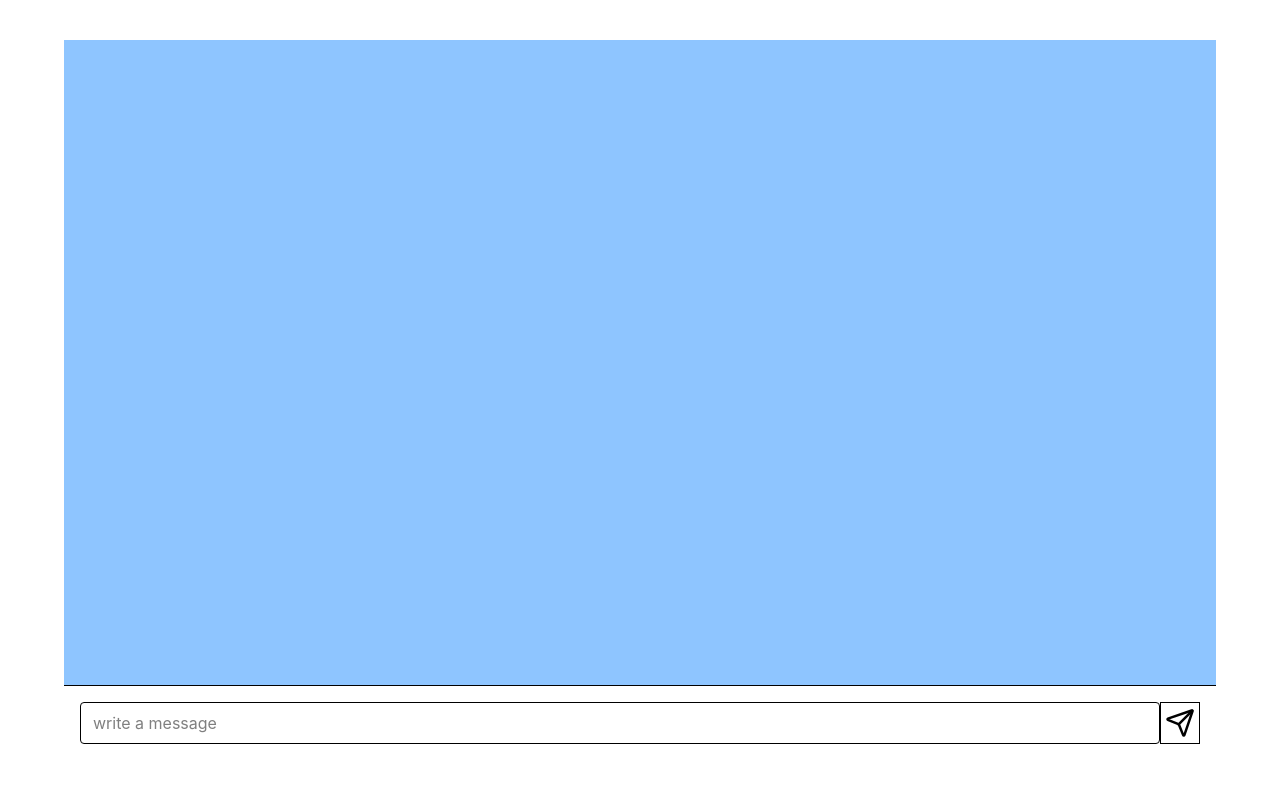
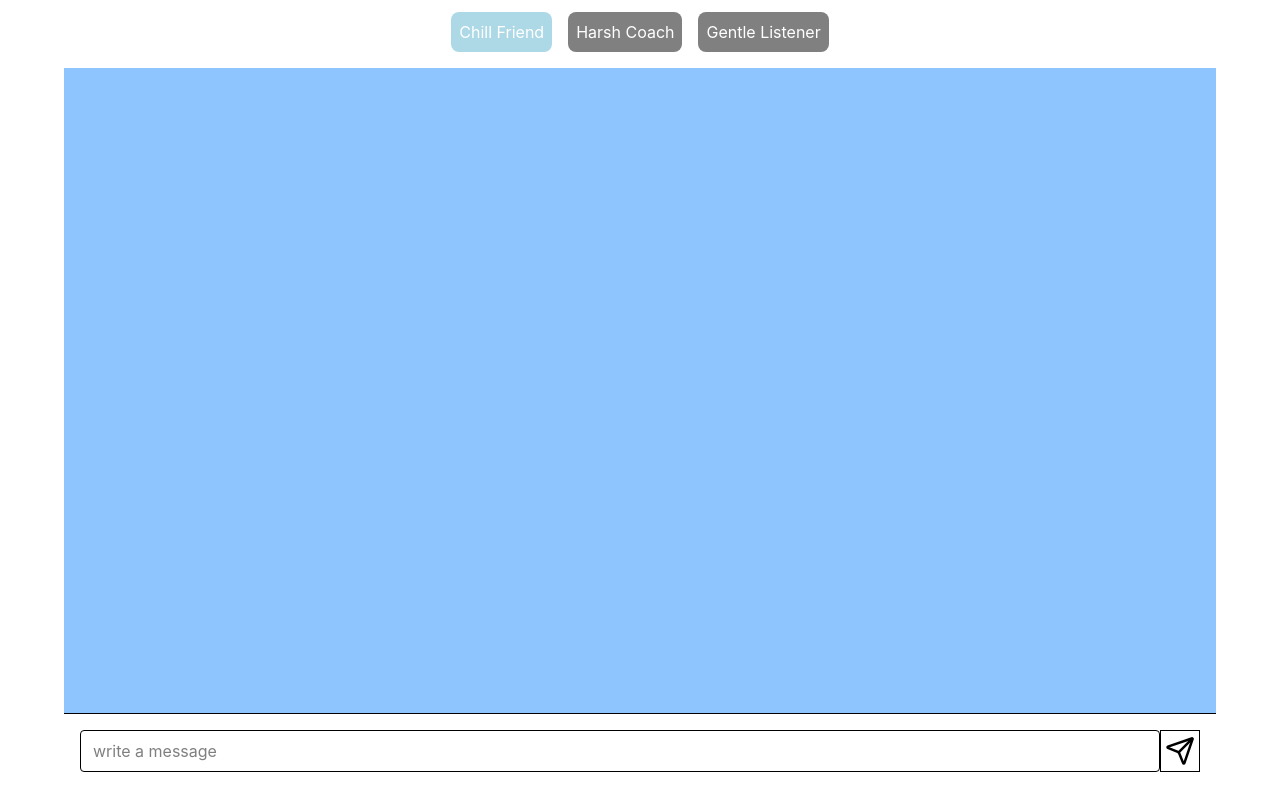
Before and after one commit to Shaikh-Suja-Rahaman/METI-FM, a React (Vite) app in the folder frontend/: page / in a window 1280 px wide. Built offline with nearby package versions, Linux system fonts and the light colour scheme.

Commit message:
Simpler logic for StateLifting in Layout.tsx

```diff
--- a/frontend/src/components/FullChat.tsx
+++ b/frontend/src/components/FullChat.tsx
@@ -6,6 +6,8 @@ import axios from "axios";
 
 type FullCharProps = {
   persona: string;
+  messages: Message[];
+  setMessages: React.Dispatch<React.SetStateAction<Message[]>>;
 };
 
 type Message = {
@@ -14,56 +16,39 @@ type Message = {
   message: string;
 };
 
-const FullChat = ({ persona }: FullCharProps) => {
-  let [messages, setMessages] = useState<Message[]>([]);
+const FullChat = ({ persona, messages, setMessages }: FullCharProps) => {
   const [text, setText] = useState("");
 
   const sendMessage = async (e: React.FormEvent<HTMLFormElement>) => {
     e.preventDefault();
-    // console.log(text);
-    // setMessages((prev) => [...prev, text]);
-    // setMessages((prev) => [
-    //   ...prev,
-    //   {
-    //     role: "user",
-    //     message: text,
-    //   },
-    // ]);
+    setText("");
 
-    // let payload = {
-    //   contents: messages,
-    // };
     const userMessage = {
-  role: "user",
-  message: text,
-};
+      role: "user",
+      message: text,
+    };
 
-setMessages((prev) => [
-  ...prev,
-  userMessage,
-]);
+    setMessages((prev) => [...(prev || []), userMessage]);
 
-const payload = {
-  contents: [...messages, userMessage],
-};
+    const payload = {
+      contents: [...(messages || []), userMessage],
+    };
 
     let response = await axios.post(
-      "http://localhost:5001/api/chat/chillFriend",
+      `http://localhost:5001/api/chat/${persona}`,
       payload,
     );
 
     setMessages((prev) => [
-      ...prev,
+      ...(prev || []),
       {
         role: "assistant",
-        message: response.data.message,
+        message: response.data,
       },
     ]);
 
-
     // console.log(messages);
 
-    setText("");
   };
 
   useEffect(() => {
@@ -78,11 +63,11 @@ const payload = {
         <UserChatBubble text="Hey, I’m trying to build a chat UI in React." />
 
         <AssistantChatBubble text="Nice, that’s a great project. Are you working with Tailwind?" /> */}
-        {messages.map((msg, index) => {
+        {messages && messages.map((msg, index) => {
           if (msg.role == "user") {
             return <UserChatBubble key={index} text={msg.message} />;
-          } else if(msg.role == "assistant")  {
-            return <AssistantChatBubble key={index} text={msg.message}/>;
+          } else if (msg.role == "assistant") {
+            return <AssistantChatBubble key={index} text={msg.message} />;
           }
         })}
       </div>
--- a/frontend/src/pages/Layout.tsx
+++ b/frontend/src/pages/Layout.tsx
@@ -1,11 +1,75 @@
-import React from 'react'
+import React, { useState } from 'react'
 import FullChat from '../components/FullChat'
 import { Persona } from '../PersonaType'
 
+export type Message = {
+  role: string;
+  message: string;
+};
+
 const Layout = () => {
+
+  const [tab, setTab] = useState<string>(Persona.chillFriend);
+  // const [chatHistories, setChatHistories] = useState<Record<string, Message[]>>({});
+
+  const handleSetTab = (persona:string) =>{
+    setTab(persona);
+  }
+
+  const [chillFriendMessages, setChillFriendMessaages] = useState<Message[]>([]);
+  const [harshCoachMessages, setHarshCoachMessages] = useState<Message[]>([]);
+  const [gentleListenerMessages, setGentleListenerMessages] = useState<Message[]>([]);
+
+  const gettersAndSettersForMessages = ():[Message[], React.Dispatch<React.SetStateAction<Message[]>>]  =>{
+    if(tab == Persona.chillFriend){
+      return [chillFriendMessages, setChillFriendMessaages];
+    } else if(tab == Persona.harshCoach){
+      return [harshCoachMessages, setHarshCoachMessages];
+    } else {
+      return [gentleListenerMessages, setGentleListenerMessages];
+    }
+  }
+
+  const [currentMessages, setCurrentMessages] = gettersAndSettersForMessages();
+
+  // const currentMessages = chatHistories[tab] || [];
+
+  // const setCurrentMessages = (newMessages: Message[] | ((prev: Message[]) => Message[])) => {
+  //   setChatHistories(prev => {
+  //     const updatedMessages = typeof newMessages === 'function' ? newMessages(prev[tab] || []) : newMessages;
+  //     return {
+  //       ...prev,
+  //       [tab]: updatedMessages
+  //     };
+  //   });
+  // };
+
   return (
-    <div className='flex h-screen items-center justify-center'>
-      <FullChat persona={Persona.chillFriend}/>
+    <div className='flex flex-col h-screen items-center justify-center'>
+
+
+      <div className='flex gap-4 mb-4'>
+        <h1
+          style={{ backgroundColor: tab === Persona.chillFriend ? "lightblue" : "grey", cursor: "pointer", padding: "8px", borderRadius: "8px", color:"white" }}
+          onClick={() => handleSetTab(Persona.chillFriend)}
+        >
+          Chill Friend
+        </h1>
+        <h1
+          style={{ backgroundColor: tab === Persona.harshCoach ? "lightblue" : "grey", cursor: "pointer", padding: "8px", borderRadius: "8px", color:"white" }}
+          onClick={() => handleSetTab(Persona.harshCoach)}
+        >
+          Harsh Coach
+        </h1>
+        <h1
+          style={{ backgroundColor: tab === Persona.gentleListener ? "lightblue" : "grey", cursor: "pointer", padding: "8px", borderRadius: "8px", color:"white" }}
+          onClick={() => handleSetTab(Persona.gentleListener)}
+        >
+          Gentle Listener
+        </h1>
+      </div>
+
+      <FullChat persona={tab} messages={currentMessages} setMessages={setCurrentMessages}/>
 
     </div>
   )
--- a/frontend/src/redux/store.ts
+++ b/frontend/src/redux/store.ts
@@ -1,9 +1,10 @@
 import { configureStore } from "@reduxjs/toolkit"
 
-
-
 export const store = configureStore({
-  reducer: {},
+  // Adding a dummy reducer to silense the "Store does not have a valid reducer" error
+  reducer: {
+    app: (state = {}) => state
+  },
 })
 
 export type RootState = ReturnType<typeof store.getState>
```
